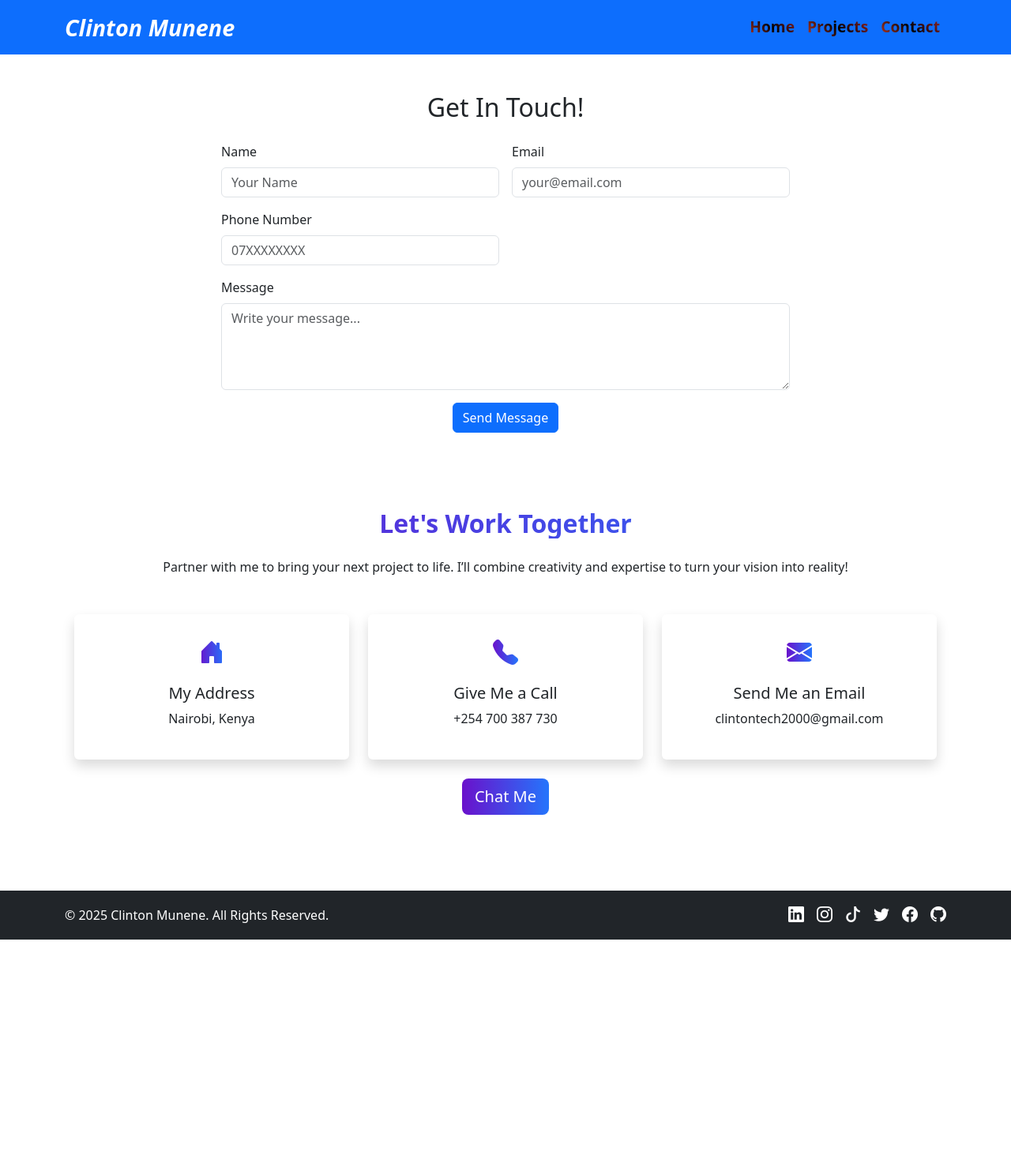
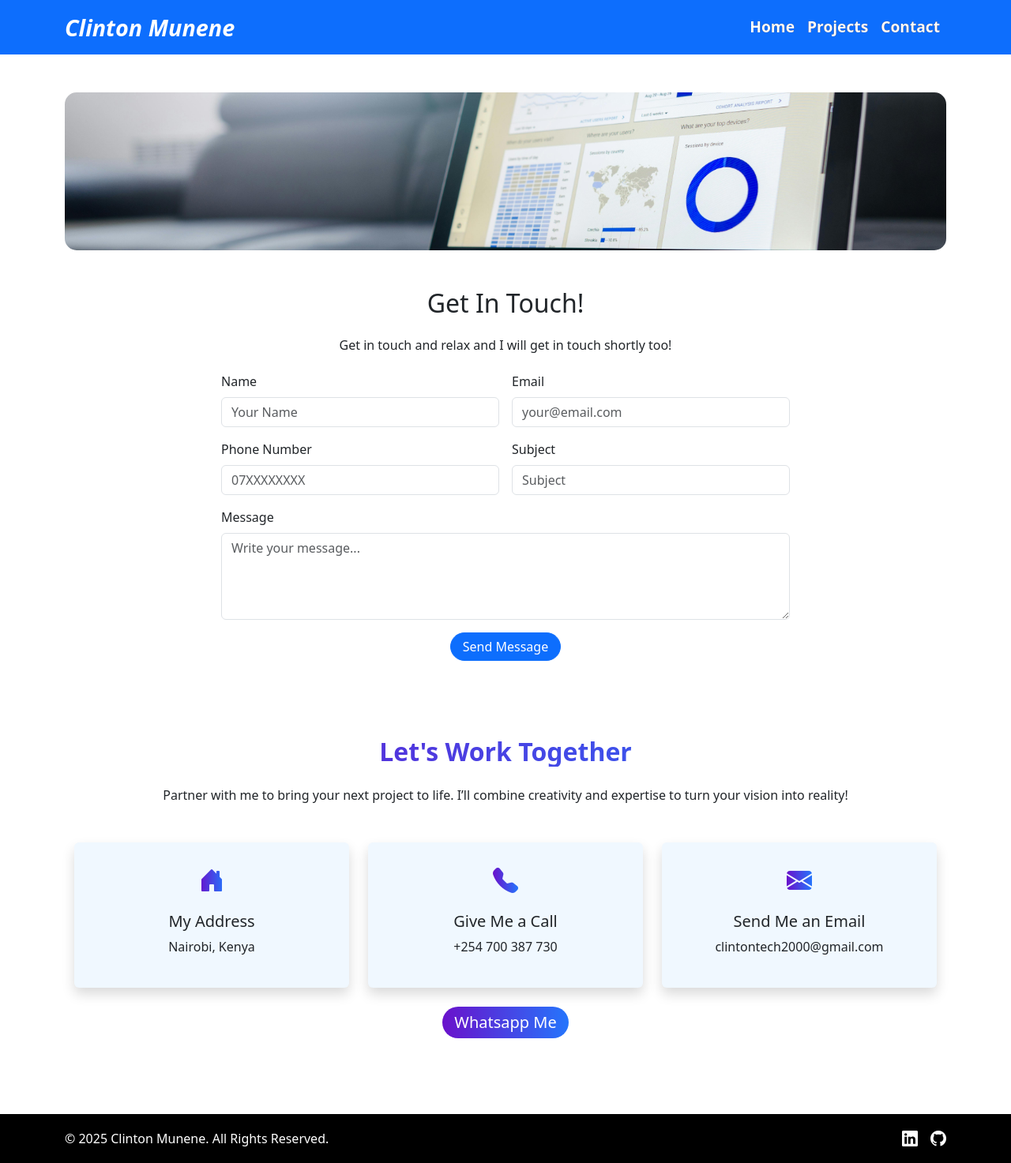
Before and after one commit to JAPHES/clintonweb, a Django app: page /contact/ in a window 1280 px wide. Shown: the whole page at 79% size. Before the commit the page ends 1190 px from the top, so only its background shows below. Run offline with Django 5.2, Linux system fonts and the light colour scheme; some libraries are stand-ins or nearby versions.

Commit message:
new chages in all html pages

```diff
--- a/clinton/templates/base.html
+++ b/clinton/templates/base.html
@@ -15,8 +15,9 @@
         font-weight: 600;
         background: linear-gradient(45deg, #ff4b2b, black, #cd3232);
         -webkit-background-clip: text;
-        -webkit-text-fill-color: transparent;
+        -webkit-text-fill-color: white;
         transition: 0.3s ease;
+
     }
 
     .nav-custom:hover {
@@ -60,7 +61,7 @@
     </main>
 
     <!-- Footer -->
-<footer class="bg-dark text-white py-3 mt-auto">
+<footer class="bg-black text-white py-3 mt-auto">
   <div class="container d-flex justify-content-between align-items-center">
     <!-- Left: Copyright -->
     <p class="mb-0">&copy; 2025 Clinton Munene. All Rights Reserved.</p>
@@ -70,18 +71,18 @@
       <a href="https://linkedin.com" target="_blank" class="text-white">
         <i class="bi bi-linkedin fs-5"></i>
       </a>
-      <a href="https://instagram.com" target="_blank" class="text-white">
+      <!------a href="https://instagram.com" target="_blank" class="text-white">
         <i class="bi bi-instagram fs-5"></i>
-      </a>
-      <a href="https://tiktok.com" target="_blank" class="text-white">
+      </a-------->
+      <!------a href="https://tiktok.com" target="_blank" class="text-white">
         <i class="bi bi-tiktok fs-5"></i>
-      </a>
-      <a href="https://twitter.com" target="_blank" class="text-white">
+      </a-------->
+      <!------a href="https://twitter.com" target="_blank" class="text-white">
         <i class="bi bi-twitter fs-5"></i>
-      </a>
-      <a href="https://facebook.com" target="_blank" class="text-white">
+      </a------->
+      <!------a href="https://facebook.com" target="_blank" class="text-white">
         <i class="bi bi-facebook fs-5"></i>
-      </a>
+      </a------->
       <a href="https://github.com" target="_blank" class="text-white">
         <i class="bi bi-github fs-5"></i>
       </a>
--- a/clinton/templates/contact.html
+++ b/clinton/templates/contact.html
@@ -1,33 +1,103 @@
 {% extends 'base.html' %}
 {% block content %}
+{% load static %}
+
+<style>
+  .banner {
+    width: 100%;
+    border-radius: 15px;
+    overflow: hidden;
+  }
+
+  .banner img {
+    width: 100%;
+    height: 200px; /* Set fixed small height */
+    object-fit: cover; /* Crop the image neatly */
+    display: block;
+  }
+
+  .projects {
+    margin: 30px 20px;
+  }
+
+  .projects h2 {
+    color: #2e2eff; /* Blue heading */
+    font-size: 28px;
+    font-weight: bold;
+    margin-bottom: 5px;
+  }
+
+  .projects hr {
+    border: none;
+    border-top: 3px solid orange;
+    width: 100%;
+  }
+    .card {
+    border-radius: 12px;
+    transition: transform 0.2s ease-in-out, box-shadow 0.2s ease-in-out;
+  }
+
+  .card:hover {
+    transform: translateY(-5px);
+    box-shadow: 0 6px 20px rgba(0, 0, 0, 0.15);
+  }
+
+  .card-img-top {
+    border-top-left-radius: 12px;
+    border-top-right-radius: 12px;
+    object-fit: cover;
+    height: 180px;
+  }
+
+  .btn {
+    border-radius: 20px;
+    padding: 5px 15px;
+  }
+</style>
+
+
+<!-- Banner Section -->
+<div class="banner">
+  <img src="{% static 'clinton/images/Statistics.jpg' %}" alt="Banner" />
+</div>
+
+</section>
+
 <!-- Contact Section -->
 <section class="container my-5">
     <h2 class="mb-4 text-center">Get In Touch!</h2>
+    <h6 class="mb-4 text-center"> Get in touch and relax and I will get in touch shortly too!</h6>
     <div class="row justify-content-center">
         <div class="col-lg-8">
             <form id="contact-form" class="row g-3">
-                <!-- Name -->
+                <!------------------------------------------------- Name ------------------------------------------------------------------->
                 <div class="col-md-6">
                     <label for="name" class="form-label">Name</label>
                     <input type="text" class="form-control" id="name" placeholder="Your Name" required>
                 </div>
-                <!-- Email -->
+                <!----------------------------------------------- Email ------------------------------------------------------------------->
                 <div class="col-md-6">
                     <label for="email" class="form-label">Email</label>
                     <input type="email" class="form-control" id="email" placeholder="your@email.com" required>
                 </div>
-                <!-- Phone -->
+                <!-------------------------------------------------- Phone ------------------------------------------------------------------>
                 <div class="col-md-6">
                     <label for="number" class="form-label">Phone Number</label>
                     <input type="tel" class="form-control" id="number" placeholder="07XXXXXXXX"
                         pattern="[0-9]{10}" maxlength="10" required>
                 </div>
-                <!-- Message -->
+
+                <!------------------------------------------------- subject ------------------------------------------------------------------->
+                <div class="col-md-6">
+                    <label for="name" class="form-label">Subject</label>
+                    <input type="text" class="form-control" id="subject" placeholder="Subject" required>
+                </div>
+                <!------------------------------------------------ Message --------------------------------------------------------------------->
                 <div class="col-12">
                     <label for="message" class="form-label">Message</label>
                     <textarea class="form-control" id="message" rows="4" placeholder="Write your message..." required></textarea>
                 </div>
-                <!-- Submit -->
+                <!------------------------------------------------- Submit ------------------------------------------------------------------------>
                 <div class="col-12 text-center">
                     <button type="submit" class="btn btn-primary">Send Message</button>
                 </div>
@@ -38,7 +108,7 @@
 
 
 
-<!-- Contact Section -->
+<!--------------------------------------------------------- Contact Section --------------------------------------------------------->
 <section id="contact" class="py-5">
   <div class="container text-center">
     <h2 class="fw-bold mb-4" style="background: linear-gradient(90deg, #6a11cb, #2575fc); -webkit-background-clip: text;background-clip: text;
@@ -50,9 +120,9 @@
     </p>
 
     <div class="row g-4 mb-4">
-      <!-- Address -->
+      <!------------------------------------------------------ Address ------------------------------------------>
       <div class="col-md-4">
-        <div class="p-4 shadow rounded">
+        <div class="p-4 shadow rounded" style="background-color: aliceblue;">
           <i class="bi bi-house-door-fill" style="font-size: 2rem; background: linear-gradient(90deg, #6a11cb, #2575fc); background-clip: text;
  -webkit-background-clip: text; -webkit-text-fill-color: transparent;"></i>
           <h5 class="mt-3">My Address</h5>
@@ -60,9 +130,9 @@
         </div>
       </div>
 
-      <!-- Phone -->
+      <!------------------------------------------------------------ Phone ------------------------------------------------------------->
       <div class="col-md-4">
-        <div class="p-4 shadow rounded">
+        <div class="p-4 shadow rounded" style="background-color: aliceblue;">
           <i class="bi bi-telephone-fill" style="font-size: 2rem; background: linear-gradient(90deg, #6a11cb, #2575fc);background-clip: text;
  -webkit-background-clip: text; -webkit-text-fill-color: transparent;"></i>
           <h5 class="mt-3">Give Me a Call</h5>
@@ -70,9 +140,9 @@
         </div>
       </div>
 
-      <!-- Email -->
+      <!-------------------------------------------------------------- Email ---------------------------------------------------------------->
       <div class="col-md-4">
-        <div class="p-4 shadow rounded">
+        <div class="p-4 shadow rounded" style="background-color: aliceblue;">
           <i class="bi bi-envelope-fill" style="font-size: 2rem; background: linear-gradient(90deg, #6a11cb, #2575fc); background-clip: text;
 -webkit-background-clip: text; -webkit-text-fill-color: transparent;"></i>
           <h5 class="mt-3">Send Me an Email</h5>
@@ -81,18 +151,18 @@
       </div>
     </div>
 
-    <!-- Chat Me Button -->
+    <!---------------------------------------------------------- Chat Me Button -------------------------------------------------------------->
     <a href="https://wa.me/254700387730" target="_blank" class="btn btn-lg text-white" style="background: linear-gradient(90deg, #6a11cb, #2575fc); border: none;">
-      Chat Me
+      Whatsapp Me
     </a>
   </div>
 </section>
 
-<!-- EmailJS Script -->
+<!---------------------------------------------------------------- EmailJS Script ---------------------------------------------------------------->
 <script src="https://cdn.jsdelivr.net/npm/emailjs-com@3/dist/email.min.js"></script>
 <script>
     (function () {
-        emailjs.init("-bQN0xF9wje-lqXdg"); // Replace with your EmailJS Public Key
+        emailjs.init("-bQN0xF9wje-lqXdg"); // This is your your EmailJS Public Key
     })();
 
     document.getElementById("contact-form").addEventListener("submit", function (event) {
```
Also changed, not shown: clinton/templates/home.html (+12 -11 lines), clinton/templates/projects.html (+4 -4 lines).
